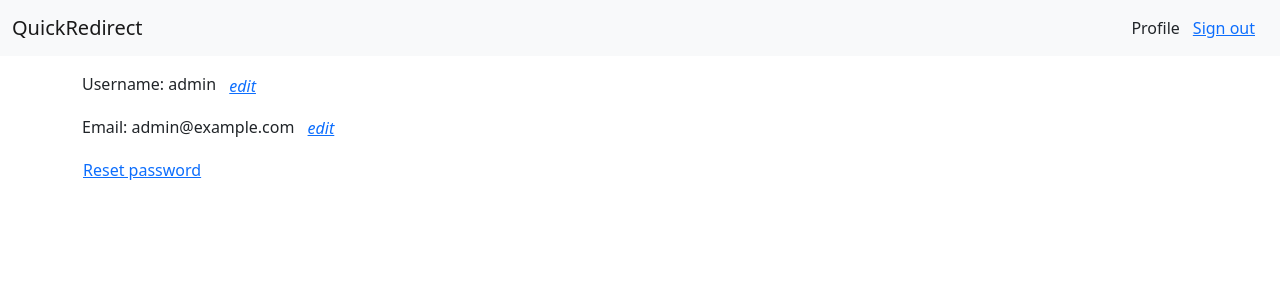
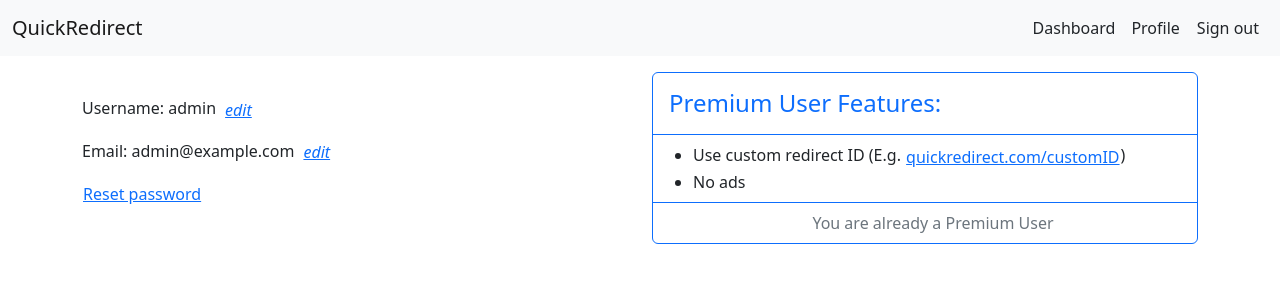
Before and after one commit to tomovicj/CS50, a Django app: page /profile in a window 1280 px wide. Shown: the top 300 px of the page. Run offline with Django 3.2, Linux system fonts and the light colour scheme; a user stored in the database is signed in; data comes from the database, SQL or seed files in the repository; both versions use the stored data as it was after the commit.

Commit message:
'quickredirect': premium group created and some front-end

```diff
--- a/CS50W/quickredirect/redirect/static/redirect/profile.js
+++ b/CS50W/quickredirect/redirect/static/redirect/profile.js
@@ -85,3 +85,10 @@ document.querySelector('#edit-button').addEventListener('click', () => {
     }
     form.submit();
 })
+
+const buy_button = document.querySelector("#buy-button");
+buy_button.addEventListener('click', () => {
+    fetch("/profile/premium", {
+        method: "PUT",
+    });
+});
--- a/CS50W/quickredirect/redirect/templates/redirect/authorize.html
+++ b/CS50W/quickredirect/redirect/templates/redirect/authorize.html
@@ -4,8 +4,9 @@
 {% block title %} - Authorize{% endblock %}
 
 {% block body %}
-<div class="container w-50">
-  <div class="row text-center mx-0 mt-5" style="height: 3rem;">
+<div class="container-md d-flex justify-content-center my-5">
+  <div style="min-width: 50%;">
+    <div class="row text-center mx-0" style="height: 3rem;">
       <div class="col border d-flex align-items-center bg-primary text-white" id="signin-button" style="margin-bottom: -1px;">Sign in</div>
       <div class="col border d-flex align-items-center pointer" id="signup-button" style="margin-bottom: -1px; margin-left: -1px;">Sign up</div>
     </div>
@@ -32,5 +33,6 @@
         <button type="submit float-end" class="btn btn-primary" id="submit-button">Login</button>
     </form>
   </div>
+</div>
 <script src="{% static 'redirect/authorize.js' %}"></script>
 {% endblock %}
--- a/CS50W/quickredirect/redirect/templates/redirect/layout.html
+++ b/CS50W/quickredirect/redirect/templates/redirect/layout.html
@@ -15,11 +15,12 @@
       <a class="navbar-brand" href="{% url 'index' %}">QuickRedirect</a>
         <ul class="navbar-nav me-auto mb-2 mb-lg-0"></ul>
         {% if user.is_authenticated %}
-            <a class="nav-link" aria-current="page" href="{% url 'profile' %}">Profile</a>
+            <a class="nav-link me-3" href="{% url 'index' %}">Dashboard</a>
+            <a class="nav-link me-3" href="{% url 'profile' %}">Profile</a>
             <form action="{% url 'authorize' %}" method="post">
               {% csrf_token %}
               <input type="hidden" name="type" value="logout">
-              <input type="submit" value="Sign out" class="btn btn-link">
+              <input type="submit" value="Sign out" class="btn btn-link nav-link p-0 me-2">
             </form>
         {% else %}
             <a href="{% url 'authorize' %}" class="btn btn-primary" id="nav-signin-button">Sign in</a>
--- a/CS50W/quickredirect/redirect/templates/redirect/profile.html
+++ b/CS50W/quickredirect/redirect/templates/redirect/profile.html
@@ -1,14 +1,41 @@
 {% extends 'redirect/layout.html' %}
 {% load static %}
+{% load group_manager %}
 
 {% block title %} - Profile{% endblock %}
 
 {% block body %}
 <div class="container">
-    {% if message %}<div class="container mb-3 alert alert-{{ message.type }}" role="alert">{{ message.text }}</div>{% endif %}
-    <p>Username: {{ request.user.username }} <span class="btn btn-link p-0 ms-2" id="username-edit"><em>edit</em></span></p>
-    <p>Email: {{ request.user.email }} <span class="btn btn-link p-0 ms-2" id="email-edit"><em>edit</em></span></p>
-    <p class="btn btn-link p-0" id="password-edit">Reset password</p>
+  <div class="row">
+    <div class="col-md-6 mt-4 mb-4">
+      {% if message %}<div class="container mb-3 alert alert-{{ message.type }}" role="alert">{{ message.text }}</div>{% endif %}
+      <p>Username: {{ request.user.username }}<span class="btn btn-link p-0 ms-2" id="username-edit"><em>edit</em></span></p>
+      <p>Email: {{ request.user.email }}<span class="btn btn-link p-0 ms-2" id="email-edit"><em>edit</em></span></p>
+      <p class="btn btn-link p-0" id="password-edit">Reset password</p>
+    </div>
+    <div class="col-md-6">
+      <div class="border border-primary rounded">
+        <div class="h4 m-0 p-3 text-primary border-bottom border-primary">Premium User Features:</div>
+        <ul class="m-2">
+          <li>Use custom redirect ID (E.g. <span class="btn btn-link p-0">quickredirect.com/customID</span>)</li>
+          <li>No ads</li>
+        </ul>
+        <div class="row m-0 border-top border-primary align-items-center">
+          {% if request.user|in_group:"Premium Users" %}
+            <p class="text-muted text-center m-2">You are already a Premium User</p>
+          {% else %}
+            <div class="col m-2 text-muted">Price: $10</div>
+            <div class="col d-flex flex-row-reverse">
+              <form method="post" action="{% url 'premium' %}">
+                {% csrf_token %}
+                <input type="submit" class="btn btn-primary m-2" id="buy-button" value="Buy Now">
+              </form>
+            </div>
+          {% endif %}
+        </div>
+      </div>
+    </div>
+  </div>
 </div>
 
 <!-- Modal aka popup -->
--- /dev/null
+++ b/CS50W/quickredirect/redirect/templatetags/group_manager.py
@@ -0,0 +1,7 @@
+from django import template
+
+register = template.Library()
+
+@register.filter(name='in_group')
+def in_group(user, group_name):
+    return user.groups.filter(name=group_name).exists()
--- a/CS50W/quickredirect/redirect/urls.py
+++ b/CS50W/quickredirect/redirect/urls.py
@@ -1,10 +1,13 @@
 from django.urls import path
+from django.contrib import admin
 
 from . import views
 
 urlpatterns = [
+    path("admin", admin.site.urls),
     path('', views.index, name='index'),
     path('profile', views.profile, name='profile'),
     path('profile/authorize', views.authorize, name='authorize'),
+    path('profile/premium', views.premium, name='premium'),
     path('<str:redirect_id>', views.redirect, name='redirect')
 ]
--- a/CS50W/quickredirect/redirect/views.py
+++ b/CS50W/quickredirect/redirect/views.py
@@ -1,6 +1,7 @@
 from django.shortcuts import render
 from django.http import HttpResponse, HttpResponseRedirect
 from django.contrib.auth import authenticate, login, logout
+from django.contrib.auth.models import Group
 from django.core.paginator import Paginator
 from django.urls import reverse
 
@@ -159,3 +160,12 @@ def profile(request):
             else:
                 return render(request, "redirect/profile.html", {"message": {"type": "danger", "text": "Looks like you entered the wrong current password"}})
     return render(request, "redirect/profile.html", {"message": message})
+
+
+PREMIUM_GROUP = Group.objects.get(name="Premium Users")
+def premium(request):
+    if not request.user.is_authenticated:
+        return HttpResponseRedirect(reverse("authorize"))
+    if request.method == "POST":
+            request.user.groups.add(PREMIUM_GROUP)
+    return HttpResponseRedirect(reverse("profile"))
```
Also changed, not shown: CS50W/quickredirect/redirect/templates/redirect/dashboard.html (+7 -1 lines), CS50W/quickredirect/db.sqlite3, CS50W/quickredirect/redirect/templatetags/__init__.py (added). Lines whose indentation alone changed are shown as unchanged.
